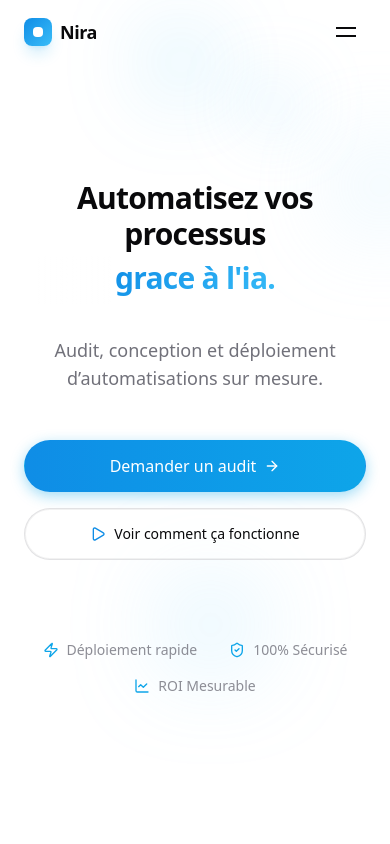
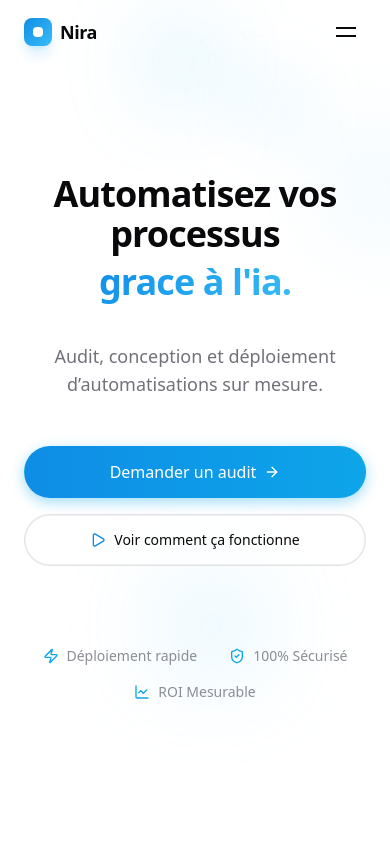
Before and after one commit to magentyagency-ops/Nira.consulting, a Next.js app: page / in a window 390 px wide. Shown: the top 844 px of the page. Built offline with nearby package versions, Linux system fonts and the light colour scheme.

Commit message:
style: increase mobile font size for hero title

```diff
--- a/src/components/sections/Hero.tsx
+++ b/src/components/sections/Hero.tsx
@@ -72,11 +72,11 @@ export function Hero() {
                     {/* Headline */}
                     <div className="mb-8 leading-[1.15] text-center">
                         {/* Ligne 1 : [Mot dynamique] vos processus */}
-                        <div className="text-3xl sm:text-5xl md:text-7xl font-bold tracking-tight text-nira-dark">
+                        <div className="text-4xl sm:text-5xl md:text-7xl font-bold tracking-tight text-nira-dark">
                             Automatisez vos processus
                         </div>
                         {/* Ligne 2 : grace à l'ia. */}
-                        <div className="text-3xl sm:text-5xl md:text-7xl font-bold tracking-tight text-nira-dark mt-1 sm:mt-2">
+                        <div className="text-4xl sm:text-5xl md:text-7xl font-bold tracking-tight text-nira-dark mt-1 sm:mt-2">
                             <motion.span variants={itemVariants} className="inline-block">
                                 <HeroAnimatedText />
                             </motion.span>
```
